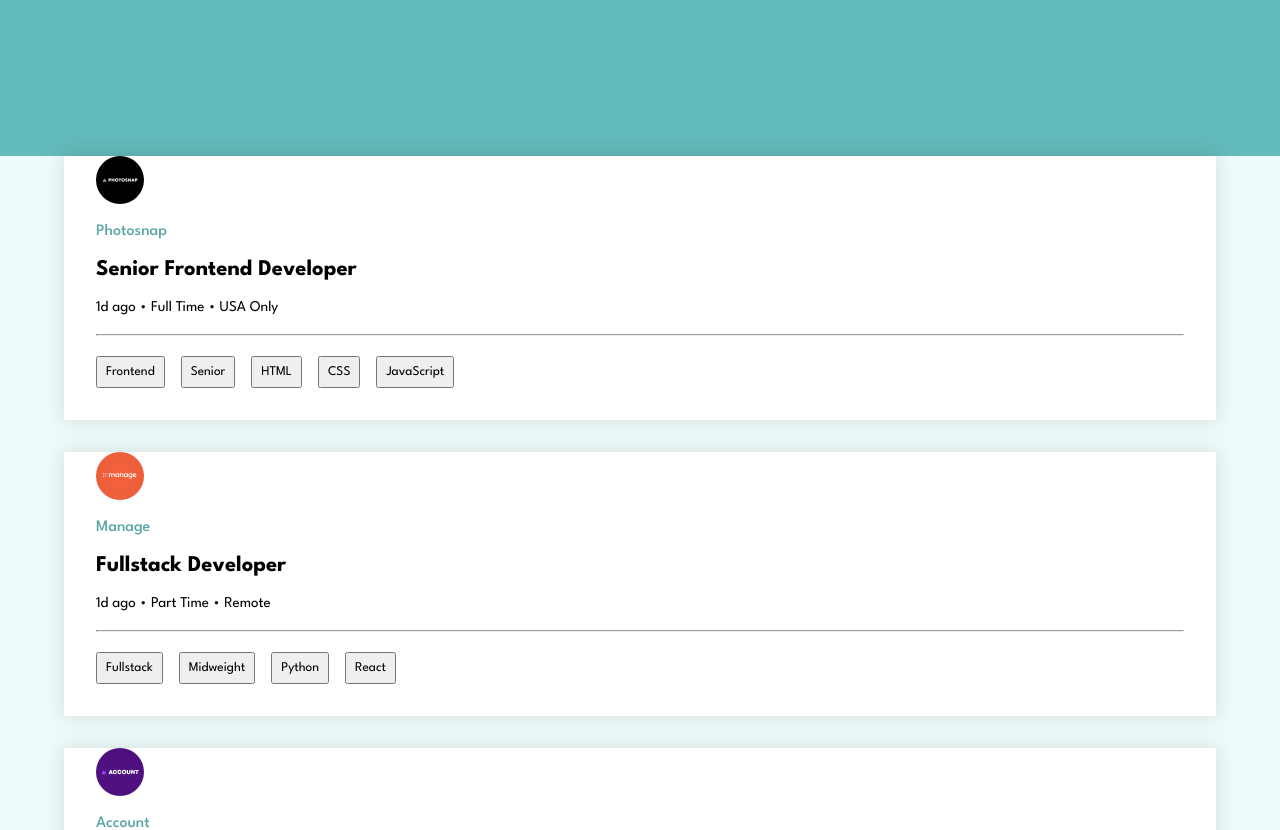
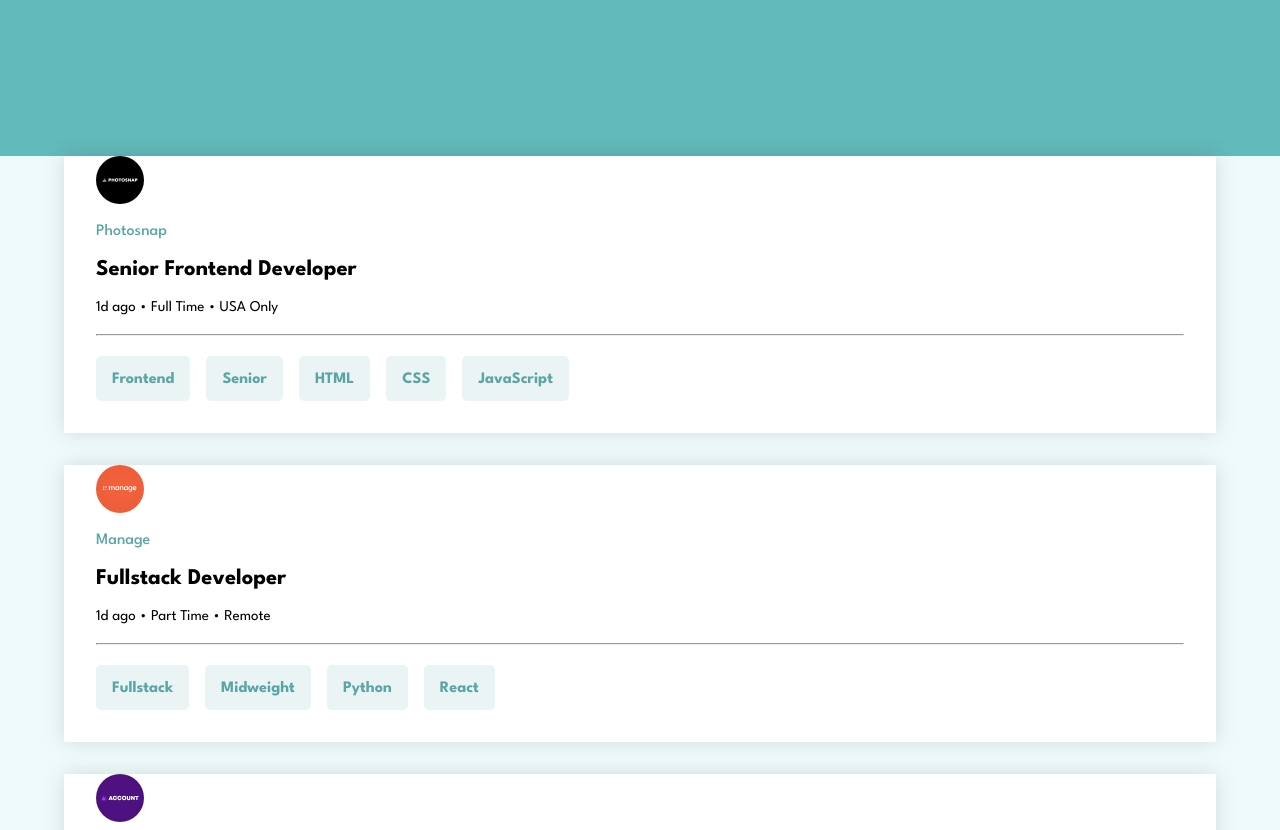
Before and after one commit to RyanNolan1/react-job-listing, a React (Create React App) app: page / in a window 1280 px wide. Shown: the top 830 px of the page. Built offline with nearby package versions, Linux system fonts and the light colour scheme.

Commit message:
this will add further styling to the info buttons

```diff
--- a/src/App.css
+++ b/src/App.css
@@ -43,10 +43,24 @@ body {
 .button-container {
   gap: 1rem;
   display: flex;
+  flex-wrap: wrap;
 }
 
 .info-button {
-  padding: 0.5rem;
+  color:#5CA5A5;
+  background: #5ca5a520;
+  font-size:16px;
+  border-radius: 5px;
+  border:none;
+  padding:16px 16px 14px 16px;
+  font-weight: 700;
+  transition: 0.3s;
+}
+
+.info-button:hover {
+  cursor:pointer;
+  background: #5ca5a5;
+  color:white;
 }
 
 .job-details-buttons-container {
```
